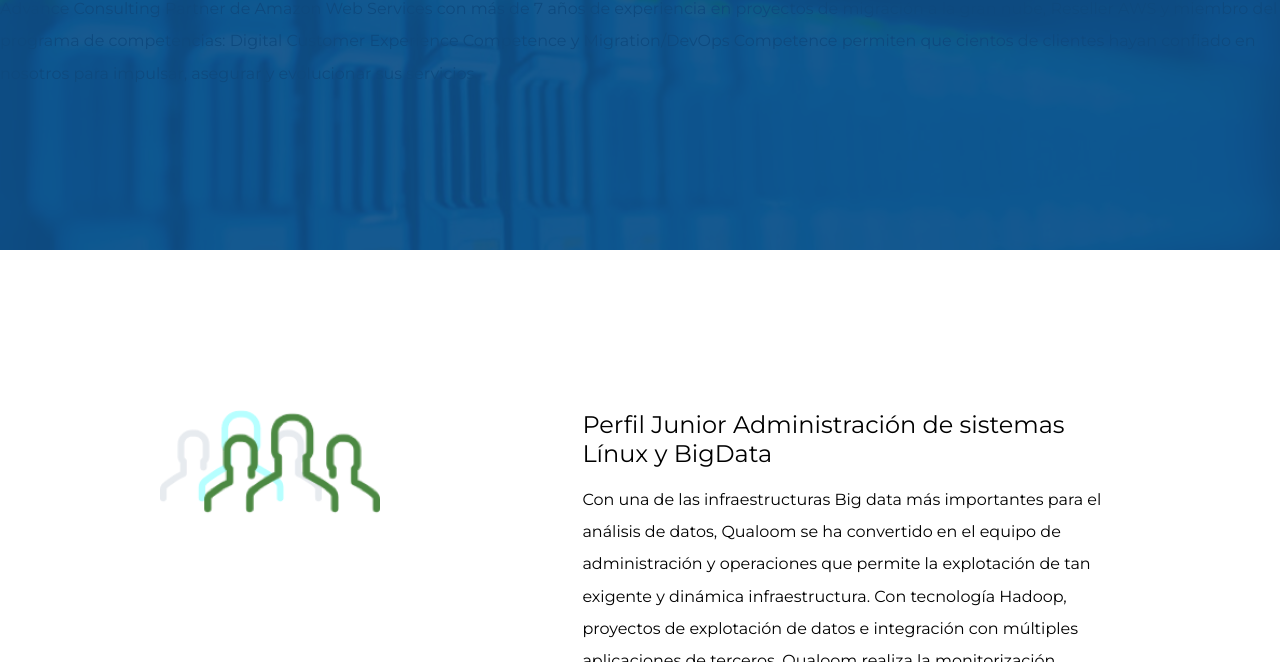
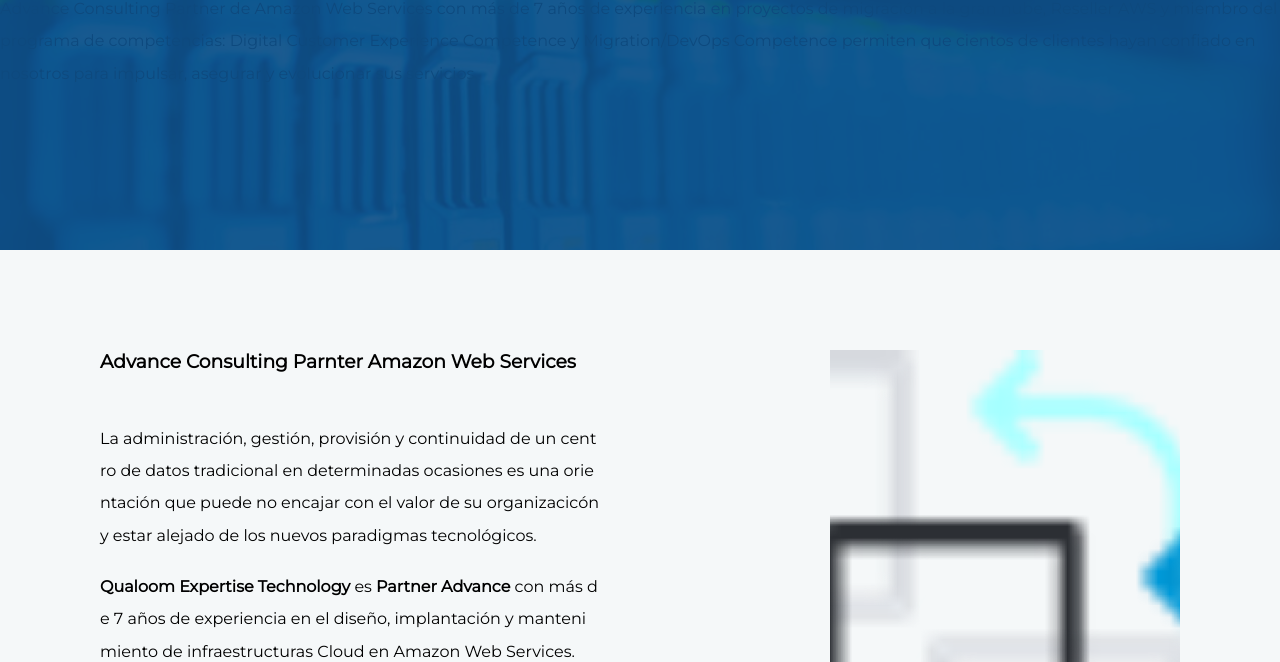
Before and after one commit to MussadiqKhan/qualoom, a Gatsby site: page /servicios-cloud in a window 1280 px wide. Shown: the part 160-822 px from the top of the page. Built offline with nearby package versions, Linux system fonts and the light colour scheme; Gatsby itself is replaced by a stand-in of ours.

Commit message:
Breakpints added

```diff
--- a/src/pages/servicios-cloud.js
+++ b/src/pages/servicios-cloud.js
@@ -8,11 +8,13 @@
 const Empleo = () => {
   const data = useStaticQuery(graphql`
     query Images_servicios {
-      image: file(relativePath: { eq: "icono-empleo.png" }) {
-        id
-        childImageSharp {
-          fluid {
-            ...GatsbyImageSharpFluid
+      image: allFile(filter: { relativeDirectory: { eq: "servicios" } }) {
+        nodes {
+          id
+          childImageSharp {
+            fluid {
+              ...GatsbyImageSharpFluid
+            }
           }
         }
       }
@@ -44,26 +46,32 @@
           </div>
         </div>
       </div>
-      <div className="empleo-content">
-        <div className="empleo-image">
+      <div className="servicios-content">
+        <div>
+          <div className="servicios-text">
+            <h3>Advance Consulting Parnter Amazon Web Services</h3>
+            <p style={{ marginTop: "50px" }}>
+              La administración, gestión, provisión y continuidad de un centro
+              de datos tradicional en determinadas ocasiones es una orientación
+              que puede no encajar con el valor de su organizacicón y estar
+              alejado de los nuevos paradigmas tecnológicos.
+            </p>
+            <br />
+            <p>
+              <b>Qualoom Expertise Technology</b> es <b>Partner Advance</b> con
+              más de 7 años de experiencia en el diseño, implantación y
+              mantenimiento de infraestructuras Cloud en Amazon Web Services.
+            </p>
+          </div>
+          <div className="servicios-image">
+            <Img fluid={data.image.nodes[0].childImageSharp.fluid} />
+          </div>
+        </div>
+        <div className="servicios-image-container">
           <Img
-            fluid={data.image.childImageSharp.fluid}
-            className="data-image"
+            fluid={data.image.nodes[2].childImageSharp.fluid}
+            className="servicios-image"
           />
-        </div>
-        <div className="empleo-text">
-          <h2>Perfil Junior Administración de sistemas Línux y BigData</h2>
-          <p>
-            Con una de las infraestructuras Big data más importantes para el
-            análisis de datos, Qualoom se ha convertido en el equipo de
-            administración y operaciones que permite la explotación de tan
-            exigente y dinámica infraestructura. Con tecnología Hadoop,
-            proyectos de explotación de datos e integración con múltiples
-            aplicaciones de terceros, Qualoom realiza la monitorización,
-            alarmado, administración y evolución de los servicios estrella de la
-            compañia española.
-          </p>
-          <button className="oprtunidad">Ver oportunidad</button>
         </div>
       </div>
       <Footer />
--- a/src/styles/footer.css
+++ b/src/styles/footer.css
@@ -1,6 +1,7 @@
 .footer {
   background: #006ec7;
-  bottom: 0;
+  bottom: 0 !important  ;
+
   color: white;
   padding: 40px;
 }
--- a/src/styles/style.css
+++ b/src/styles/style.css
@@ -255,7 +255,7 @@
 /* Servicios CSS */
 
 .background-servicios {
-  max-height: 75vh;
+  max-height: 85vh;
   background-size: cover !important;
   background-position: 100%;
   padding-bottom: 10rem;
@@ -272,6 +272,25 @@
   z-index: 1;
   position: absolute;
 }
+
+.servicios-content {
+  display: flex;
+  justify-content: space-between !important;
+  background-color: #f5f8f9 !important;
+  padding: 100px;
+}
+.servicios-image {
+  width: 350px;
+}
+.servicios-image-container {
+  display: flex;
+}
+.servicios-text {
+  word-break: break-all;
+  word-wrap: break-word;
+  max-width: 500px;
+}
+
 @media screen and (max-width: 980px) {
   .casos-content-main {
     margin: 5rem 0rem 5rem 0rem;
@@ -333,4 +352,15 @@
   .consultia-main {
     margin-top: 40px;
   }
+  .servicios-content {
+    flex-direction: column-reverse;
+    padding-left: 20px;
+    padding-right: 20px;
+  }
+  .servicios-image {
+    width: 300px;
+  }
+  .servicios-image-container {
+    margin-bottom: 40px;
+  }
 }
```
Also changed, not shown: static/images/servicios/amazon-partner-dcx.png (renamed from static/images/amazon-partner-dcx.png), static/images/servicios/arquitectura-en-cloud.png (renamed from static/images/arquitectura-en-cloud.png), static/images/servicios/infraestructuras-hibridas.png (added), static/images/servicios/nube-borde-azul-1.png (renamed from static/images/nube-borde-azul-1.png).
